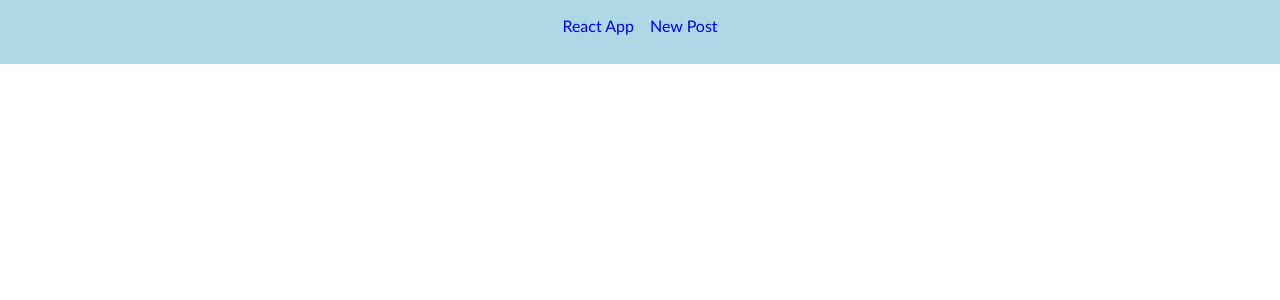
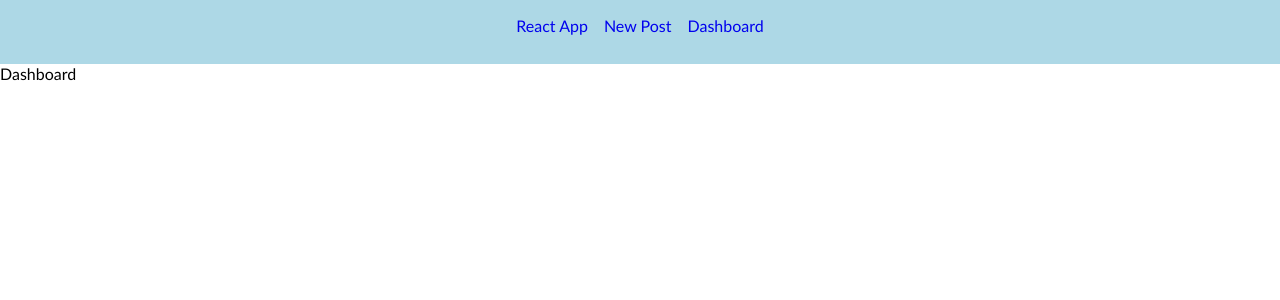
Before and after one commit to KiwiKoi/chatblog-react, a React (Create React App) app: page /dashboard in a window 1280 px wide. Before the commit this address had no page. Shown: the top 300 px of the page. Built offline with nearby package versions, Linux system fonts and the light colour scheme.

Commit message:
feat : add dashboard component, route, header link

```diff
--- a/src/App.tsx
+++ b/src/App.tsx
@@ -3,6 +3,7 @@ import PostList from "./PostList";
 import { Routes, Route } from "react-router-dom";
 import PostDetail from "./PostDetail";
 import PostCreate from "./PostCreate";
+import Dashboard from "./Dashboard";
 
 function App() {
   return (
@@ -12,6 +13,7 @@ function App() {
         <Route path="/" element={<PostList />} />
         <Route path="/posts/:id" element={<PostDetail />} />
         <Route path="/newPost" element={<PostCreate />} />
+        <Route path="/dashboard" element={<Dashboard />} />
       </Routes>
     </>
   );
--- /dev/null
+++ b/src/Dashboard/dashboard.module.scss
@@ -0,0 +1,3 @@
+.dashboardComponent{
+    margin: 4rem auto;
+}
--- /dev/null
+++ b/src/Dashboard/index.tsx
@@ -0,0 +1,12 @@
+import React from "react";
+import styles from "./dashboard.module.scss";
+
+function Dashboard() {
+  return (
+    <>
+      <div className={styles.dashboardComponent}>Dashboard</div>
+    </>
+  );
+}
+
+export default Dashboard;
--- a/src/header/index.tsx
+++ b/src/header/index.tsx
@@ -6,6 +6,7 @@ function Header() {
     <header className={styles.headerComponent}>
         <Link to={'/'} className={styles.headerLink}>React App</Link>
         <Link to={'/newPost'} className={styles.headerLink}>New Post</Link>
+        <Link to={'/dashboard'} className={styles.headerLink}>Dashboard</Link>
     </header>
   )
 }
```
